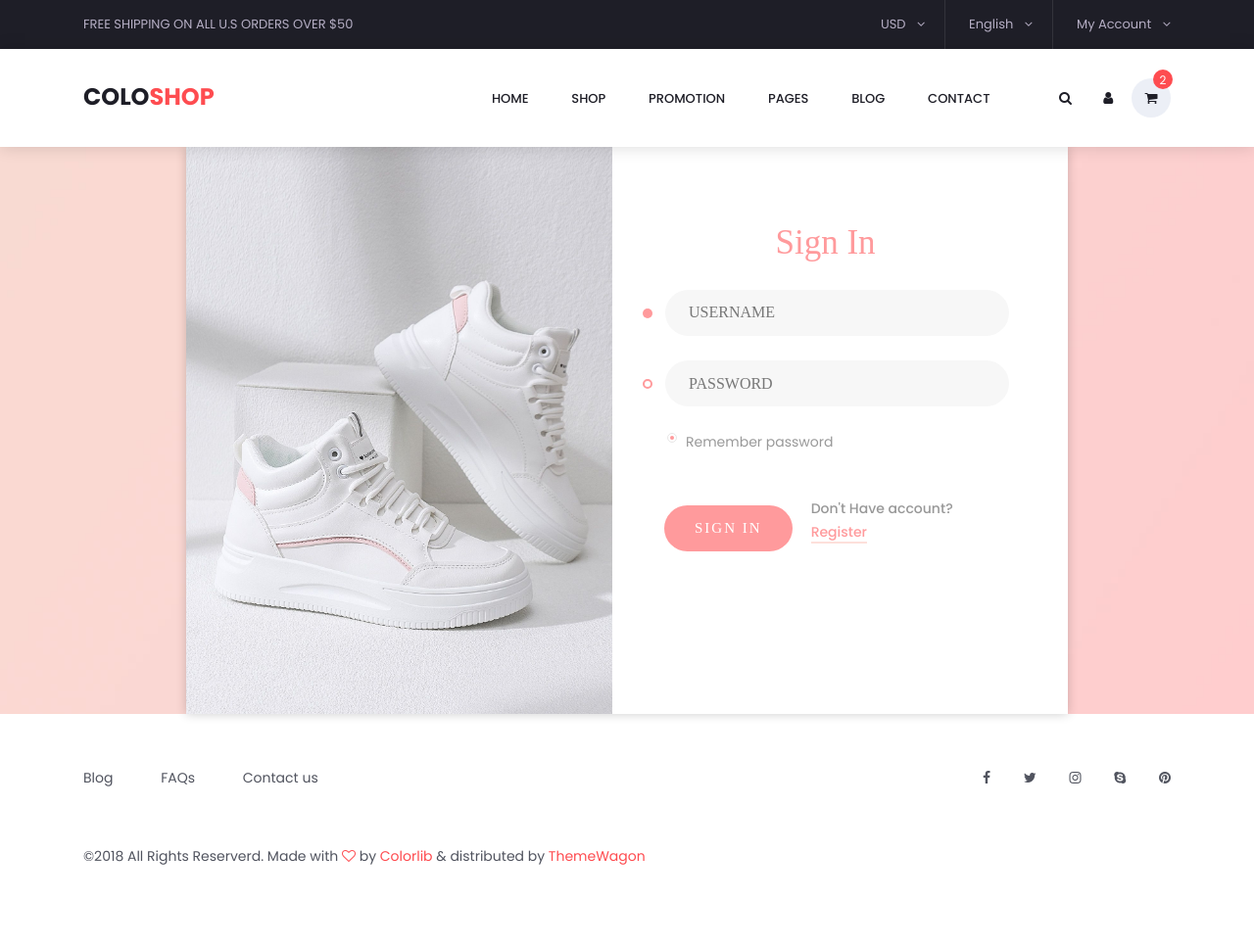
After one commit to trithucttt/Asp.net-Project, an ASP.NET MVC app: template FashionShops/Views/Login/showFormLogin.cshtml in a window 1280 px wide. The commit adds this page. Shown: the top 969 px of the page at 98% size. Run offline with ASP.NET Core 8 and stand-ins for ASP.NET MVC 5, Linux system fonts and the light colour scheme; the template is opened without the code that fills it, so the values that code supplies are empty; the project's own start-up code is not run, and a stand-in starts its controllers and pages; some libraries are stand-ins or nearby versions.

Commit message:
trang login

```diff
--- /dev/null
+++ b/FashionShops/Content/js/login.js
@@ -0,0 +1,6 @@
+$(function () {
+	$('.form-holder').delegate("input", "focus", function () {
+		$('.form-holder').removeClass("active-login");
+		$(this).parent().addClass("active-login");
+	})
+})
--- /dev/null
+++ b/FashionShops/Content/styles/login.css
@@ -0,0 +1,296 @@
+.img-login {
+    max-width: 100%;
+}
+
+
+.link-login {
+    text-decoration: none;
+    color: #ff9a9c;
+    transition: all 0.3s ease;
+}
+
+    .link-login:hover {
+        text-decoration: none;
+        color: #fe4447;
+    }
+
+:focus {
+    outline: none;
+}
+
+.wrapper {
+    margin-top: 150px;
+    min-height: 100%;
+    display: flex;
+    align-items: center;
+    background: url("../images/bg-registration-form-4.jpg") no-repeat;
+    background-size: cover;
+}
+
+.inner {
+    max-width: 900px;
+    margin: auto;
+    background: #fff;
+    display: flex;
+    box-shadow: 0px 0px 10px 0px rgba(0, 0, 0, 0.2);
+    -webkit-box-shadow: 0px 0px 10px 0px rgba(0, 0, 0, 0.2);
+    -moz-box-shadow: 0px 0px 10px 0px rgba(0, 0, 0, 0.2);
+    -ms-box-shadow: 0px 0px 10px 0px rgba(0, 0, 0, 0.2);
+    -o-box-shadow: 0px 0px 10px 0px rgba(0, 0, 0, 0.2);
+}
+
+.image-holder {
+    width: 50%;
+    padding-right: 15px;
+}
+
+form {
+    width: 50%;
+    padding-top: 77px;
+    padding-right: 60px;
+    padding-left: 15px;
+}
+
+h3 {
+    font-size: 35px;
+    font-family: "ElMessiri-SemiBold";
+    text-align: center;
+    margin-bottom: 27px;
+    color: #ff9a9c;
+}
+
+.form-holder {
+    padding-left: 24px;
+    position: relative;
+}
+
+    .form-holder:before {
+        -webkit-box-sizing: border-box;
+        -moz-box-sizing: border-box;
+        box-sizing: border-box;
+        content: "";
+        width: 10px;
+        height: 10px;
+        border-radius: 50%;
+        border: 2px solid #ff9a9c;
+        position: absolute;
+        left: 1px;
+        top: 50%;
+        transform: translateY(-50%);
+    }
+
+    .form-holder.active-login:before {
+        border: 2px solid transparent;
+        background: #ff9a9c;
+    }
+
+.form-control-login {
+    display: block;
+    width: 100%;
+    border-radius: 23.5px;
+    height: 47px;
+    padding: 0 24px;
+    color: #808080;
+    font-size: 13px;
+    border: none;
+    background: #f7f7f7;
+    margin-bottom: 25px;
+}
+
+    .form-control-login::-webkit-input-placeholder {
+        font-size: 13px;
+        color: #808080;
+        text-transform: uppercase;
+        font-family: "Montserrat-Regular";
+    }
+
+    .form-control-login::-moz-placeholder {
+        font-size: 13px;
+        color: #808080;
+        text-transform: uppercase;
+        font-family: "Montserrat-Regular";
+    }
+
+    .form-control-login:-ms-input-placeholder {
+        font-size: 13px;
+        color: #808080;
+        text-transform: uppercase;
+        font-family: "Montserrat-Regular";
+    }
+
+    .form-control-login:-moz-placeholder {
+        font-size: 13px;
+        color: #808080;
+        text-transform: uppercase;
+        font-family: "Montserrat-Regular";
+    }
+
+@-webkit-keyframes hvr-wobble-horizontal {
+    16.65% {
+        -webkit-transform: translateX(8px);
+        transform: translateX(8px);
+    }
+
+    33.3% {
+        -webkit-transform: translateX(-6px);
+        transform: translateX(-6px);
+    }
+
+    49.95% {
+        -webkit-transform: translateX(4px);
+        transform: translateX(4px);
+    }
+
+    66.6% {
+        -webkit-transform: translateX(-2px);
+        transform: translateX(-2px);
+    }
+
+    83.25% {
+        -webkit-transform: translateX(1px);
+        transform: translateX(1px);
+    }
+
+    100% {
+        -webkit-transform: translateX(0);
+        transform: translateX(0);
+    }
+}
+
+@keyframes hvr-wobble-horizontal {
+    16.65% {
+        -webkit-transform: translateX(8px);
+        transform: translateX(8px);
+    }
+
+    33.3% {
+        -webkit-transform: translateX(-6px);
+        transform: translateX(-6px);
+    }
+
+    49.95% {
+        -webkit-transform: translateX(4px);
+        transform: translateX(4px);
+    }
+
+    66.6% {
+        -webkit-transform: translateX(-2px);
+        transform: translateX(-2px);
+    }
+
+    83.25% {
+        -webkit-transform: translateX(1px);
+        transform: translateX(1px);
+    }
+
+    100% {
+        -webkit-transform: translateX(0);
+        transform: translateX(0);
+    }
+}
+
+.button-login {
+    letter-spacing: 2px;
+    border: none;
+    width: 133px;
+    height: 47px;
+    margin-right: 19px;
+    border-radius: 23.5px;
+    cursor: pointer;
+    display: flex;
+    align-items: center;
+    justify-content: center;
+    padding: 0;
+    background: #ff9a9c;
+    font-size: 15px;
+    color: #fff;
+    text-transform: uppercase;
+    font-family: "Montserrat-SemiBold";
+    -webkit-transform: perspective(1px) translateZ(0);
+    transform: perspective(1px) translateZ(0);
+    box-shadow: 0 0 1px rgba(0, 0, 0, 0);
+}
+
+button:hover {
+    -webkit-animation-name: hvr-wobble-horizontal;
+    animation-name: hvr-wobble-horizontal;
+    -webkit-animation-duration: 1s;
+    animation-duration: 1s;
+    -webkit-animation-timing-function: ease-in-out;
+    animation-timing-function: ease-in-out;
+    -webkit-animation-iteration-count: 1;
+    animation-iteration-count: 1;
+}
+
+.checkbox {
+    position: relative;
+    padding-left: 19px;
+    margin-bottom: 37px;
+    margin-left: 26px;
+}
+
+    .checkbox label {
+        cursor: pointer;
+        color: #999;
+    }
+
+    .checkbox input {
+        position: absolute;
+        opacity: 0;
+        cursor: pointer;
+    }
+
+        .checkbox input:checked ~ .checkmark:after {
+            display: block;
+        }
+
+.checkmark {
+    position: absolute;
+    top: 2px;
+    left: 0;
+    height: 10px;
+    width: 10px;
+    border-radius: 50%;
+    border: 1px solid #e7e7e7;
+}
+
+    .checkmark:after {
+        content: "";
+        top: 50%;
+        left: 50%;
+        transform: translate(-50%, -50%);
+        width: 4px;
+        height: 4px;
+        border-radius: 50%;
+        background: #ff9a9c;
+        position: absolute;
+        display: none;
+    }
+
+.form-login {
+    display: flex;
+    align-items: center;
+    margin-left: 23px;
+}
+
+@media (max-width: 767px) {
+    .inner {
+        display: block;
+    }
+
+    .image-holder {
+        width: 100%;
+        padding-right: 0;
+    }
+
+    form {
+        width: 100%;
+        padding: 0px 15px 70px;
+    }
+
+    .wrapper {
+        background: none;
+    }
+}
+
+/*# sourceMappingURL=style.css.map */
--- /dev/null
+++ b/FashionShops/Views/Login/showFormLogin.cshtml
@@ -0,0 +1,33 @@
+
+@{
+    ViewBag.Title = "showFormLogin";
+    Layout = "~/Views/Shared/_Layout.cshtml";
+}
+
+<div class="wrapper">
+    <div class="inner">
+        <div class="image-holder">
+            <img class="img-login" src="~/Content/images/registration-form-4.jpeg" alt="">
+        </div>
+        <form action="/Login/Check" method="post">
+            <h3>Sign In</h3>
+            <div class="form-holder active-login">
+                <input type="text" name="username" placeholder="username" class="form-control-login">
+            </div>
+            <div class="form-holder">
+                <input type="password" name="password" placeholder="Password" class="form-control-login" style="font-size: 15px;">
+            </div>
+            <div class="font-italic" style="color: red">@ViewBag.error</div>
+            <div class="checkbox">
+                <label>
+                    <input type="checkbox" checked> Remember password
+                    <span class="checkmark"></span>
+                </label>
+            </div>
+            <div class="form-login">
+                <button class="button-login">Sign in</button>
+                <p>Don't Have account? <a href="/Register/showFormRegister" class="link-login">Register</a></p>
+            </div>
+        </form>
+    </div>
+</div>
--- a/FashionShops/Views/Shared/_Layout.cshtml
+++ b/FashionShops/Views/Shared/_Layout.cshtml
@@ -13,6 +13,7 @@
     <link rel="stylesheet" type="text/css" href="~/Content/plugins/OwlCarousel2-2.2.1/animate.css">
     <link rel="stylesheet" type="text/css" href="~/Content/styles/main_styles.css">
     <link rel="stylesheet" type="text/css" href="~/Content/styles/responsive.css">
+    <link rel="stylesheet" type="text/css" href="~/Content/styles/login.css">
 </head>
 
 <body>
@@ -210,6 +211,7 @@
     <script src="~/Content/plugins/OwlCarousel2-2.2.1/owl.carousel.js"></script>
     <script src="~/Content/plugins/easing/easing.js"></script>
     <script src="~/Content/js/custom.js"></script>
+    <script src="~/Content/js/login.js"></script>
 </body>
 
 </html>
```
Also changed, not shown: FashionShops/Controllers/Auth/LoginController.cs (added, +37 -0 lines), FashionShops/Content/images/bg-registration-form-4.jpg (added), FashionShops/Content/images/registration-form-4.jpeg (added), FashionShops/FashionShops.csproj, 7 other files.
